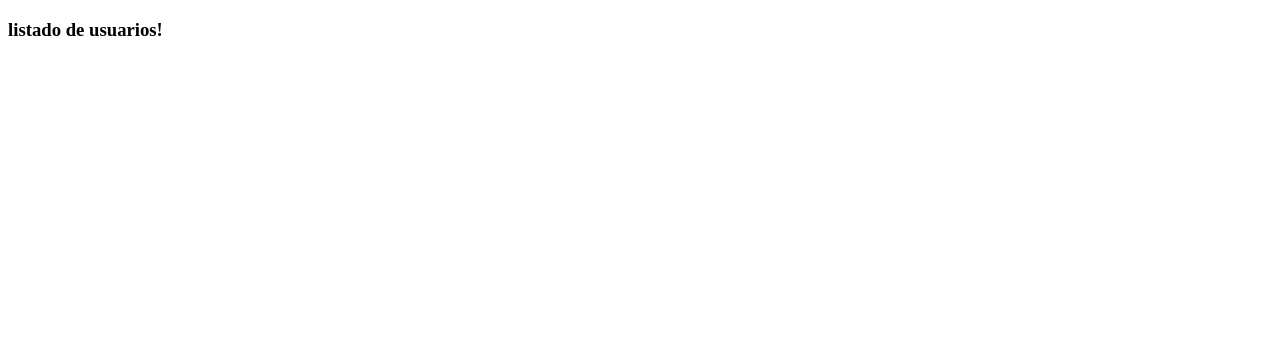
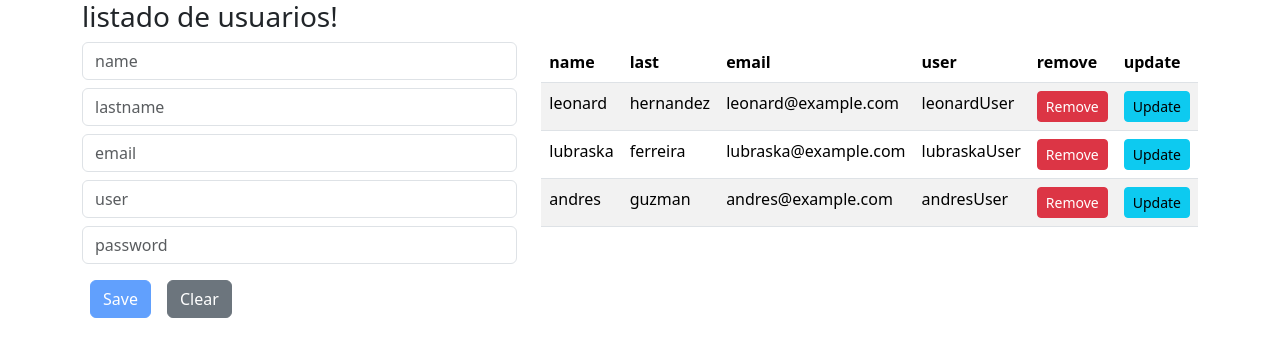
Before and after one commit to Leonard-Hernandez/5-user-app, an Angular app: page / in a window 1280 px wide. Shown: the top 356 px of the page. Built offline with nearby package versions, Linux system fonts and the light colour scheme.

Commit message:
creando borrando y actualizando users

```diff
--- a/package.json
+++ b/package.json
@@ -19,6 +19,7 @@
     "@angular/platform-browser-dynamic": "^18.2.0",
     "@angular/router": "^18.2.0",
     "rxjs": "~7.8.0",
+    "sweetalert2": "^11.14.5",
     "tslib": "^2.3.0",
     "zone.js": "~0.14.10"
   },
--- a/src/app/components/user-app.component.html
+++ b/src/app/components/user-app.component.html
@@ -1 +1,20 @@
-<h3>{{title}}</h3>
+<div class="container">
+    <h3>{{title}}</h3>
+
+    <div class="row">
+        <div class="form col">
+            <user-form
+                [user]="userSelected"
+                (newUserEventEmitter)="addUser($event)"
+            />
+        </div>
+        <div class="col">
+            <user
+                [users]="users"
+                (idUserEventEmitter)="RemoveUser($event)"
+                (onSelectedUserEventEmitter)="setSelectUser($event)"
+                />
+        </div>
+    </div>
+
+</div>
--- a/src/app/components/user-app.component.ts
+++ b/src/app/components/user-app.component.ts
@@ -1,13 +1,46 @@
-import { Component } from '@angular/core';
+import { Component, OnInit } from '@angular/core';
+import { User } from '../models/user';
+import { UserService } from '../services/user.service';
+import { UserComponent } from "./user/user.component";
+import { UserFormComponent } from './user-form/user-form.component';
 
 @Component({
   selector: 'user-app',
   standalone: true,
-  imports: [],
+  imports: [UserComponent, UserFormComponent],
   templateUrl: './user-app.component.html'
 })
-export class UserAppComponent {
+export class UserAppComponent implements OnInit{
 
   title: string = 'listado de usuarios!'
 
+  users: User[] = [];
+
+  userSelected: User = new User();
+
+  constructor(private service: UserService){
+
+  }
+
+  ngOnInit(): void {
+    this.service.findAll().subscribe(users => this.users=users);
+
+  }
+
+  addUser(user: User):void {
+    if(user.id > 0){
+      this.users = this.users.map( u => (u.id === user.id) ? {...user} : u);
+    }else{
+      this.users = [...this.users, user];
+    }
+    this.userSelected = new User();
+  }
+
+  RemoveUser(id: number): void {
+    this.users = this.users.filter(user => user.id !== id);
+  }
+
+  setSelectUser(userRow: User):void {
+    this.userSelected = {... userRow};
+  }
 }
--- /dev/null
+++ b/src/app/components/user-form/user-form.component.html
@@ -0,0 +1,100 @@
+<form (ngSubmit)="onSubmit(userForm)" #userForm="ngForm">
+  <div>
+    <input
+        placeholder="name"
+        name="name"
+        [(ngModel)]="user.name"
+        class="form-control"
+        required
+        #name="ngModel"
+    />
+    @if (name.invalid && (name.dirty || name.touched)) {
+        @if (name.errors!['required']) {
+            <div class="alert alert-danger">El nombre es requerido</div>
+        }
+    }
+  </div>
+  <div>
+    <input
+      placeholder="lastname"
+      name="lastname"
+      [(ngModel)]="user.lastname"
+      class="form-control my-2"
+      required
+      #lastname="ngModel"
+    />
+    @if (lastname.invalid && (lastname.dirty || lastname.touched)) {
+        @if (lastname.errors!['required']) {
+            <div class="alert alert-danger">El apellido es requerido</div>
+        }
+    }
+  </div>
+  <div>
+    <input
+      placeholder="email"
+      name="email"
+      email
+      [(ngModel)]="user.email"
+      class="form-control my-2"
+      required
+      #email="ngModel"
+    />
+    @if (email.invalid && (email.dirty || email.touched)) {
+        @if (email.errors!['required']) {
+            <div class="alert alert-danger">El email es requerido</div>
+        }
+        @if (email.errors!['email']) {
+            <div class="alert alert-danger">El email es invalido</div>
+        }
+    }
+  </div>
+  <div>
+    <input
+      placeholder="user"
+      name="user"
+      [(ngModel)]="user.username"
+      class="form-control my-2"
+      required
+      type="email"
+      minlength="8"
+      #username="ngModel"
+    />
+    @if (username.invalid && (username.dirty || username.touched)) {
+        @if (username.errors!['required']) {
+            <div class="alert alert-danger">El usuario es requerido</div>
+        }
+        @if (username.errors!['minlength']) {
+            <div class="alert alert-danger">El usuario debe tener al menos 8 caracteres</div>
+        }
+    }
+  </div>
+  <div>
+    <input
+      placeholder="password"
+      name="password"
+      type="password"
+      [(ngModel)]="user.password"
+      class="form-control my-2"
+      required
+      minlength="6"
+      #password="ngModel"
+    />
+    @if (password.invalid && (password.dirty || password.touched)) {
+        @if (password.errors!['required']) {
+            <div class="alert alert-danger">La contraseña es requerida</div>
+        }
+        @if (password.errors!['minlength']) {
+            <div class="alert alert-danger">La contraseña debe tener al menos 6 caracteres</div>
+        }
+    }
+  </div>
+  <div>
+    <button
+        type="submit"
+        class="btn btn-primary m-2"
+        [disabled]="userForm.invalid">
+            {{user.id > 0 ? 'Update' : 'Save'}}
+    </button>
+    <button type="button" class="btn btn-secondary m-2" (click)="onClear(userForm)">Clear</button>
+  </div>
+</form>
--- /dev/null
+++ b/src/app/components/user-form/user-form.component.ts
@@ -0,0 +1,36 @@
+import { Component, EventEmitter, Input, Output } from '@angular/core';
+import { FormsModule, NgForm } from '@angular/forms';
+import { User } from '../../models/user';
+import { CommonModule } from '@angular/common';
+
+@Component({
+  selector: 'user-form',
+  standalone: true,
+  imports: [FormsModule],
+  templateUrl: './user-form.component.html'
+})
+export class UserFormComponent {
+
+  @Input() user: User;
+
+  @Output() newUserEventEmitter = new EventEmitter<User>();
+
+  constructor() {
+    this.user = new User();
+  }
+
+  onSubmit(userForm: NgForm):void {
+    if (userForm.valid){
+      this.newUserEventEmitter.emit(this.user);
+      console.log(this.user);
+    }
+    this.onClear(userForm);
+  }
+
+  onClear(userForm: NgForm):void {
+    this.user = new User();
+    userForm.reset();
+    userForm.resetForm();
+  }
+
+}
--- /dev/null
+++ b/src/app/components/user/user.component.html
@@ -0,0 +1,28 @@
+@if (users.length>=0) {
+    <table class="table table-hover table-striped">
+        <thead>
+            <tr>
+                <th>name</th>
+                <th>last</th>
+                <th>email</th>
+                <th>user</th>
+                <th>remove</th>
+                <th>update</th>
+            </tr>
+        </thead>
+        <tbody>
+            @for (user of users; track $index) {
+                <tr>
+                    <td>{{user.name}}</td>
+                    <td>{{user.lastname}}</td>
+                    <td>{{user.email}}</td>
+                    <td>{{user.username}}</td>
+                    <td><button class="btn btn-danger btn-sm" (click)="onRemoveUser(user.id)">Remove</button></td>
+                    <td><button class="btn btn-info btn-sm" (click)="onSelectUser(user)">Update</button></td>
+                </tr>
+            }
+        </tbody>
+    </table>
+}@else {
+    <div class="alert alert-warning">No hay registros en el sistema!</div>
+}
--- /dev/null
+++ b/src/app/components/user/user.component.ts
@@ -0,0 +1,29 @@
+import { Component, EventEmitter, Input, Output } from '@angular/core';
+import { User } from '../../models/user';
+
+@Component({
+  selector: 'user',
+  standalone: true,
+  imports: [],
+  templateUrl: './user.component.html'
+})
+export class UserComponent {
+
+  @Input() users: User[] = [];
+
+  @Output() idUserEventEmitter = new EventEmitter<number>();
+
+  @Output() onSelectedUserEventEmitter = new EventEmitter<User>();
+
+  onRemoveUser(id: number):void {
+    const confirmRemove = confirm("Estas seguro de eliminar el usuario?")
+    if (confirmRemove){
+      this.idUserEventEmitter.emit(id);
+    }
+  }
+
+  onSelectUser(user: User):void {
+    this.onSelectedUserEventEmitter.emit(user);
+  }
+
+}
--- a/src/app/services/user.service.ts
+++ b/src/app/services/user.service.ts
@@ -34,6 +34,6 @@ export class UserService {
   constructor() { }
 
   findAll(): Observable<User[]> {
-    return of()
+    return of(this.users);
   }
 }
--- a/src/index.html
+++ b/src/index.html
@@ -6,8 +6,10 @@
   <base href="/">
   <meta name="viewport" content="width=device-width, initial-scale=1">
   <link rel="icon" type="image/x-icon" href="favicon.ico">
+  <link href="https://cdn.jsdelivr.net/npm/bootstrap@5.3.3/dist/css/bootstrap.min.css" rel="stylesheet" integrity="sha384-QWTKZyjpPEjISv5WaRU9OFeRpok6YctnYmDr5pNlyT2bRjXh0JMhjY6hW+ALEwIH" crossorigin="anonymous">
 </head>
 <body>
   <app-root></app-root>
+  <script src="https://cdn.jsdelivr.net/npm/bootstrap@5.3.3/dist/js/bootstrap.bundle.min.js" integrity="sha384-YvpcrYf0tY3lHB60NNkmXc5s9fDVZLESaAA55NDzOxhy9GkcIdslK1eN7N6jIeHz" crossorigin="anonymous"></script>
 </body>
 </html>
```
Also changed, not shown: 1 other file (tests, documents, lock files or other folders).
